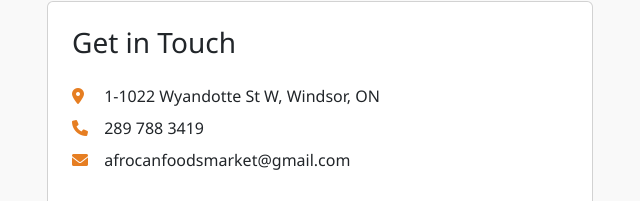
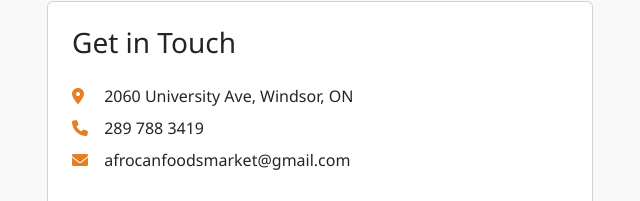
Before and after one commit to musahmed10/Afrocan, a plain HTML site: page contact.html in a window 1280 px wide. Shown: the part 303-504 px from the top of the page, 320-960 px from the left. Drawn offline with nearby package versions, Linux system fonts and the light colour scheme.

Commit message:
Update contact.html

```diff
--- a/contact.html
+++ b/contact.html
@@ -55,7 +55,7 @@
                     <div class="contact-info card p-4 mb-4">
                         <h3 class="mb-4">Get in Touch</h3>
                         <div class="contact-details mb-4">
-                            <p><i class="fas fa-map-marker-alt me-2"></i> 1-1022 Wyandotte St W, Windsor, ON</p>
+                            <p><i class="fas fa-map-marker-alt me-2"></i> 2060 University Ave, Windsor, ON</p>
                             <p><i class="fas fa-phone me-2"></i> 289 788 3419</p>
                             <p><i class="fas fa-envelope me-2"></i> afrocanfoodsmarket@gmail.com</p>
                         </div>
```
